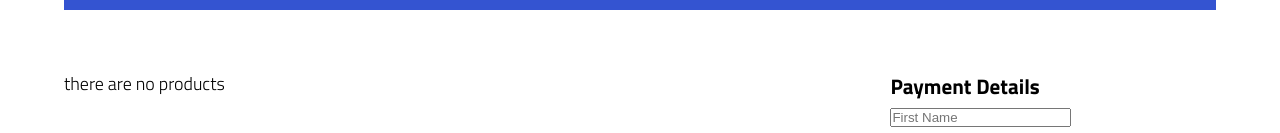
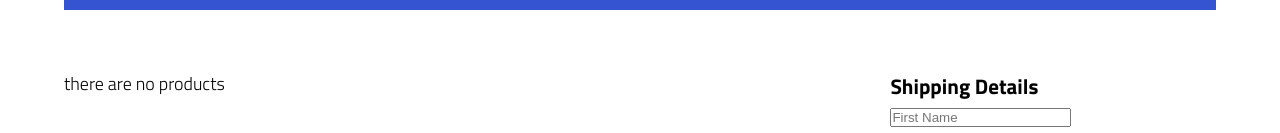
Before and after one commit to SAMURAIM0SES/GraceShopperFrontEnd, a React (Create React App) app: page /shipping in a window 1280 px wide. Shown: the part 380-513 px from the top of the page. Built offline with nearby package versions, Linux system fonts and the light colour scheme.

Commit message:
little shipping fix

```diff
--- a/src/components/Shipping.js
+++ b/src/components/Shipping.js
@@ -110,7 +110,7 @@ console.log(result, "result")
               )}
             </div>
             <div className={classes["shipping-body-shopping"]}>
-              <h3>Payment Details</h3>
+              <h3>Shipping Details</h3>
               <div className={classes["shipping-detailed-information"]}>
                 <div className={classes["payment-name"]}>
                   <input type="text" placeholder="First Name" />
```
